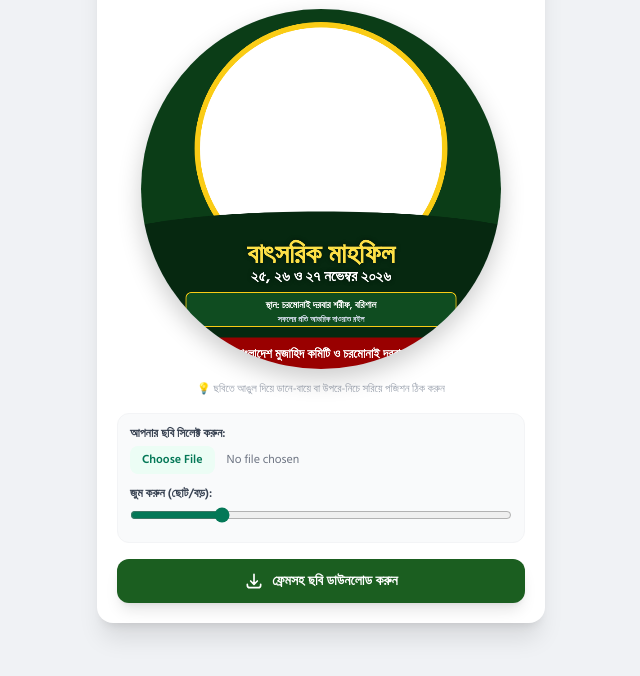
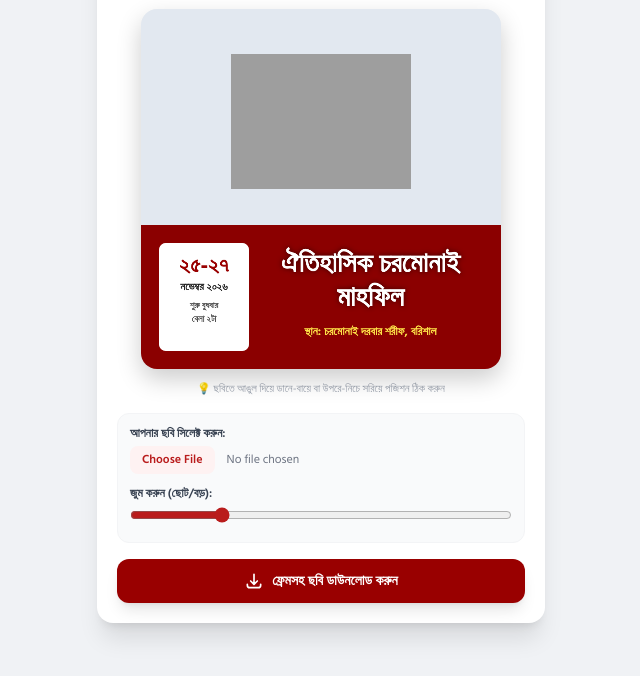
Before and after one commit to icabmirpurmodethana-art/icab-mirpur2, a plain HTML site: page index.html in a window 1280 px wide. Shown: the part 124-800 px from the top of the page, without its empty margins (319-959 px from the left). Drawn offline with nearby package versions, Linux system fonts and the light colour scheme.

Commit message:
Update index.html

```diff
--- a/index.html
+++ b/index.html
@@ -3,7 +3,7 @@
 <head>
     <meta charset="UTF-8">
     <meta name="viewport" content="width=device-width, initial-scale=1.0">
-    <title>চরমোনাই বাৎসরিক মাহফিল ফ্রেম জেনারেটর</title>
+    <title>ঐতিহাসিক চরমোনাই মাহফিল - ফ্রেম জেনারেটর</title>
     <script src="https://cdn.tailwindcss.com"></script>
     <style>
         @import url('https://fonts.googleapis.com/css2?family=Hind+Siliguri:wght@400;600;700&display=swap');
@@ -16,7 +16,7 @@
             width: 320px;
             height: 320px;
             margin: 0 auto;
-            border-radius: 50%;
+            border-radius: 16px;
             overflow: hidden;
             box-shadow: 0 10px 25px rgba(0,0,0,0.2);
             background: #e2e8f0;
@@ -36,8 +36,8 @@
 <body class="min-h-screen py-6 px-4 flex flex-col items-center justify-center">
 
     <div class="max-w-md w-full bg-white rounded-2xl shadow-xl p-5 text-center">
-        <h1 class="text-lg font-bold text-emerald-900 mb-1">চরমোনাই বাৎসরিক মাহফিল</h1>
-        <p class="text-xs text-gray-500 mb-3">২৫, ২৬ ও ২৭ নভেম্বর - ঐতিহাসিক মাহফিল</p>
+        <h1 class="text-lg font-bold text-red-900 mb-1">ঐতিহাসিক চরমোনাই মাহফিল</h1>
+        <p class="text-xs text-gray-500 mb-3">২৫, ২৬ ও ২৭ নভেম্বর - ফ্রেম মেকার</p>
 
         <!-- Preview Area -->
         <div class="canvas-container mb-3" id="canvasBox">
@@ -49,19 +49,19 @@
         <div class="space-y-3 mb-4 text-left bg-gray-50 p-3 rounded-xl border border-gray-100">
             <div>
                 <label class="block text-xs font-semibold text-gray-700 mb-1">আপনার ছবি সিলেক্ট করুন:</label>
-                <input type="file" id="imageUpload" accept="image/*" class="w-full text-xs text-gray-500 file:mr-3 file:py-1.5 file:px-3 file:rounded-lg file:border-0 file:text-xs file:font-semibold file:bg-emerald-50 file:text-emerald-700 hover:file:bg-emerald-100 cursor-pointer">
+                <input type="file" id="imageUpload" accept="image/*" class="w-full text-xs text-gray-500 file:mr-3 file:py-1.5 file:px-3 file:rounded-lg file:border-0 file:text-xs file:font-semibold file:bg-red-50 file:text-red-700 hover:file:bg-red-100 cursor-pointer">
             </div>
 
             <div>
                 <div class="flex justify-between text-xs font-semibold text-gray-700 mb-1">
                     <span>জুম করুন (ছোট/বড়):</span>
                 </div>
-                <input type="range" id="zoomRange" min="0.4" max="3" step="0.02" value="1" class="w-full accent-emerald-700">
+                <input type="range" id="zoomRange" min="0.4" max="3" step="0.02" value="1" class="w-full accent-red-700">
             </div>
         </div>
 
         <!-- Download Button -->
-        <button id="downloadBtn" class="w-full bg-[#1b5e20] hover:bg-[#144517] text-white font-semibold py-3 px-4 rounded-xl shadow-lg transition duration-200 text-sm flex items-center justify-center gap-2">
+        <button id="downloadBtn" class="w-full bg-[#990000] hover:bg-[#7a0000] text-white font-semibold py-3 px-4 rounded-xl shadow-lg transition duration-200 text-sm flex items-center justify-center gap-2">
             <svg xmlns="http://www.w3.org/2000/svg" class="h-5 w-5" fill="none" viewBox="0 0 24 24" stroke="currentColor">
                 <path stroke-linecap="round" stroke-linejoin="round" stroke-width="2" d="M4 16v1a3 3 0 003 3h10a3 3 0 003-3v-1m-4-4l-4 4m0 0l-4-4m4 4V4" />
             </svg>
@@ -80,7 +80,7 @@
 
         let userImage = null;
         let imgX = 400;
-        let imgY = 310;
+        let imgY = 250;
         let scale = 1;
         let isDragging = false;
         let startX, startY;
@@ -105,7 +105,7 @@
                         scale = 1;
                         zoomRange.value = 1;
                         imgX = 400;
-                        imgY = 310;
+                        imgY = 250;
                         drawImage();
                     }
                     img.src = event.target.result;
@@ -144,7 +144,7 @@
         });
         window.addEventListener('touchmove', (e) => {
             if (!isDragging || e.touches.length !== 1) return;
-            onDrag(e.touches[0].clientX, e.touches.clientY);
+            onDrag(e.touches[0].clientX, e.touches[0].clientY);
         });
         window.addEventListener('touchend', () => { isDragging = false; });
 
@@ -153,8 +153,9 @@
 
             if (userImage) {
                 ctx.save();
+                // ওপরের ছবির জন্য বক্স আকৃতির ক্লিপিং এরিয়া (রেকটেঙ্গেল উইথ কর্নার রেডিয়াস)
                 ctx.beginPath();
-                ctx.arc(400, 310, 270, 0, Math.PI * 2, true);
+                ctx.roundRect(40, 40, 720, 480, 20);
                 ctx.closePath();
                 ctx.clip();
 
@@ -164,79 +165,54 @@
                 ctx.restore();
             }
 
-            drawExactPosterFrame();
+            drawExactReferenceFrame();
         }
 
-        function drawExactPosterFrame() {
-            // ১. ব্যাকগ্রাউন্ড গাঢ় সবুজ (ইসলামিক থিম)
-            ctx.fillStyle = '#0b3d17';
-            ctx.fillRect(0, 0, 800, 800);
+        function drawExactReferenceFrame() {
+            // ১. নিচের লাল রঙের মূল ব্যানার ব্যাকগ্রাউন্ড
+            ctx.fillStyle = '#8b0000';
+            ctx.fillRect(0, 480, 800, 320);
 
-            // ২. ছবির জন্য সাদা সার্কেল ও সোনালী বর্ডার
-            ctx.save();
+            // ২. বাঁ পাশের সাদা প্যানেল (তারিখ ও সময়ের জন্য)
+            ctx.fillStyle = '#ffffff';
             ctx.beginPath();
-            ctx.arc(400, 310, 275, 0, Math.PI * 2);
-            ctx.fillStyle = '#ffffff';
-            ctx.fill();
-            ctx.lineWidth = 12;
-            ctx.strokeStyle = '#facc15';
-            ctx.stroke();
-            ctx.restore();
-
-            // ৩. নিচের কার্ভড ডিজাইন
-            ctx.fillStyle = '#062810';
-            ctx.beginPath();
-            ctx.moveTo(0, 480);
-            ctx.bezierCurveTo(200, 440, 600, 440, 800, 480);
-            ctx.lineTo(800, 800);
-            ctx.lineTo(0, 800);
-            ctx.closePath();
+            ctx.roundRect(40, 520, 200, 240, 15);
             ctx.fill();
 
-            // ৪. কেন্দ্রীয় সম্মেলন টেক্সট
-            ctx.fillStyle = '#fde047';
+            // বাঁ পাশের টেক্সট (তারিখ ও সময়)
+            ctx.fillStyle = '#990000';
+            ctx.font = '700 48px "Hind Siliguri", sans-serif';
+            ctx.textAlign = 'center';
+            ctx.fillText('২৫-২৭', 140, 585);
+
+            ctx.fillStyle = '#222222';
+            ctx.font = '600 24px "Hind Siliguri", sans-serif';
+            ctx.fillText('নভেম্বর ২০২৬', 140, 625);
+
+            ctx.font = '600 20px "Hind Siliguri", sans-serif';
+            ctx.fillStyle = '#555555';
+            ctx.fillText('শুরু বুধবার', 140, 665);
+            ctx.fillText('বেলা ২টা', 140, 695);
+
+            // ৩. মাঝখানের মূল শিরোনাম (ঐতিহাসিক চরমোনাই মাহফিল)
+            ctx.fillStyle = '#ffffff';
             ctx.font = '700 62px "Hind Siliguri", sans-serif';
             ctx.textAlign = 'center';
-            ctx.shadowColor = 'rgba(0, 0, 0, 0.5)';
-            ctx.shadowBlur = 10;
-            ctx.fillText('বাৎসরিক মাহফিল', 400, 565);
+            ctx.shadowColor = 'rgba(0, 0, 0, 0.6)';
+            ctx.shadowBlur = 12;
+            ctx.fillText('ঐতিহাসিক চরমোনাই', 510, 585);
+            ctx.fillText('মাহফিল', 510, 660);
+            ctx.shadowBlur = 0; // শ্যাডো রিসেট
 
-            // ৫. তারিখ (২৫, ২৬ ও ২৭)
-            ctx.font = '700 34px "Hind Siliguri", sans-serif';
-            ctx.fillStyle = '#ffffff';
-            ctx.fillText('২৫, ২৬ ও ২৭ নভেম্বর ২০২৬', 400, 605);
-            ctx.shadowBlur = 0;
-
-            // ৬. ইনফো প্যানেল
-            ctx.fillStyle = '#0f4c20';
-            ctx.beginPath();
-            ctx.roundRect(100, 630, 600, 75, 12);
-            ctx.fill();
-            ctx.lineWidth = 2;
-            ctx.strokeStyle = '#facc15';
-            ctx.stroke();
-
-            // ৭. স্থান বিবরণ
-            ctx.fillStyle = '#ffffff';
-            ctx.font = '600 22px "Hind Siliguri", sans-serif';
-            ctx.fillText('স্থান: চরমোনাই দরবার শরীফ, বরিশাল', 400, 665);
-
-            ctx.font = '600 18px "Hind Siliguri", sans-serif';
-            ctx.fillStyle = '#cbd5e1';
-            ctx.fillText('সকলের প্রতি আন্তরিক দাওয়াত রইল', 400, 695);
-
-            // ৮. সংগঠনের নাম ব্যানার (নিচে)
-            ctx.fillStyle = '#990000';
-            ctx.fillRect(0, 730, 800, 70);
-
-            ctx.fillStyle = '#ffffff';
-            ctx.font = '700 28px "Hind Siliguri", sans-serif';
-            ctx.fillText('বাংলাদেশ মুজাহিদ কমিটি ও চরমোনাই দরবার', 400, 775);
+            // ৪. একদম নিচের স্থান ও ফুটার টেক্সট
+            ctx.fillStyle = '#fde047';
+            ctx.font = '700 26px "Hind Siliguri", sans-serif';
+            ctx.fillText('স্থান: চরমোনাই দরবার শরীফ, বরিশাল', 510, 725);
         }
 
         downloadBtn.addEventListener('click', () => {
             const link = document.createElement('a');
-            link.download = 'Charmonai-Mahfil-2026-Frame.png';
+            link.download = 'Itihashik-Charmonai-Mahfil-Frame.png';
             link.href = canvas.toDataURL('image/png');
             link.click();
         });
```
